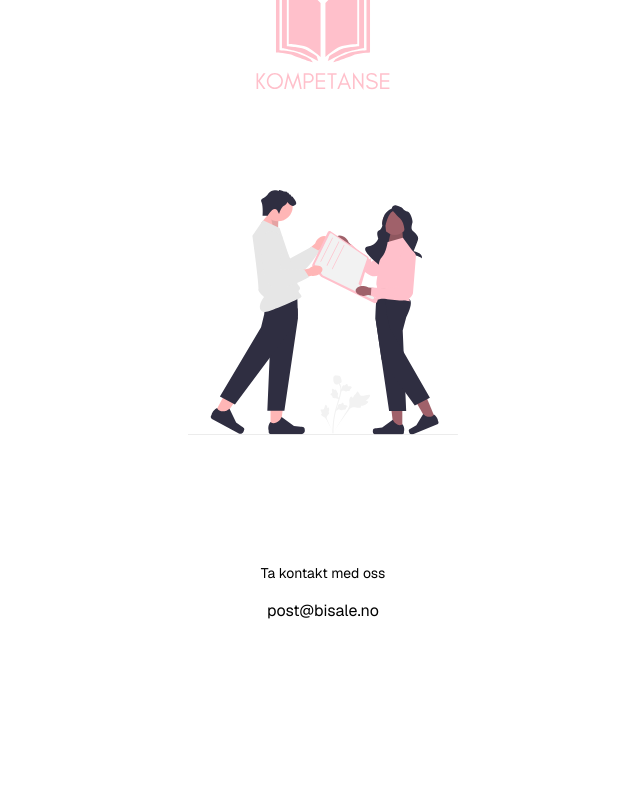
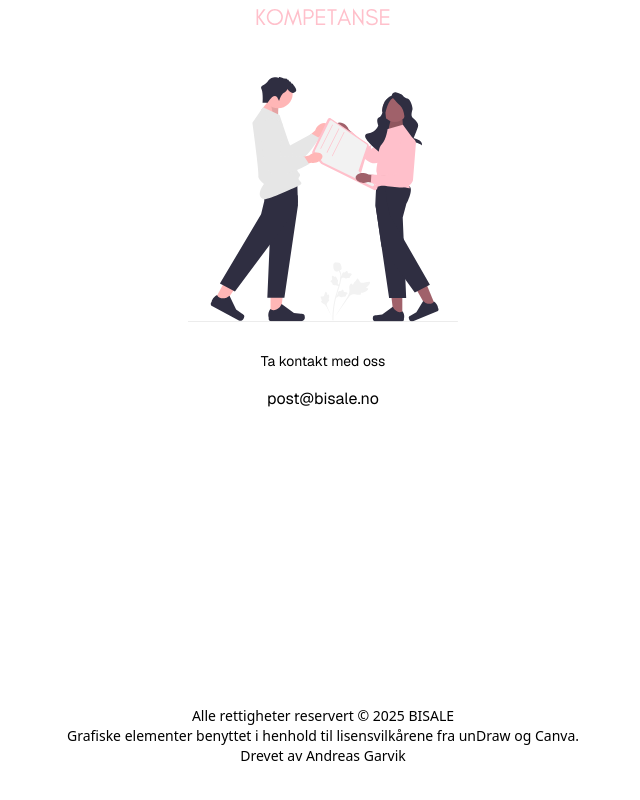
Before and after one commit to andreasgarvik/bisale, a Next.js app: page / in a window 1280 px wide. Shown: the part 208-1008 px from the top of the page, without its empty margins (317-957 px from the left). Before the commit the page ends 895 px from the top, so only its background shows below. Built offline with nearby package versions, Linux system fonts and the light colour scheme.

Commit message:
endret footer

```diff
--- /dev/null
+++ b/src/app/components/Footer.tsx
@@ -0,0 +1,19 @@
+import React from "react";
+
+const Footer: React.FC = () => {
+  return (
+    <footer className="text-center text-sm pb-8 pt-6">
+      <div className="mb-4">
+        <p>Alle rettigheter reservert © 2025 BISALE</p>
+        <p>
+          Grafiske elementer benyttet i henhold til lisensvilkårene fra <a href="https://undraw.co/license">unDraw</a> og <a href="https://www.canva.com/policies/content-license-agreement/">Canva</a>.
+        </p>
+        <p>
+          Drevet av <a href="https://github.com/andreasgarvik">Andreas Garvik</a>
+        </p>
+      </div>
+    </footer>
+  );
+};
+
+export default Footer;
--- a/src/app/delta/page.tsx
+++ b/src/app/delta/page.tsx
@@ -2,8 +2,8 @@ import Image from "next/image";
 
 export default function Courses() {
   return (
-    <main className="flex flex-col items-center justify-center p-16 gap-32 font-[family-name:var(--font-geist-sans)]">
-      <div className="grid md:grid-cols-2 grid-cols-1 gap-8 mt-8">
+    <main className="flex flex-col min-h-screen items-center gap-16 font-[family-name:var(--font-geist-sans)]">
+      <div className="grid md:grid-cols-2 grid-cols-1 gap-8">
         <a href="https://forms.gle/8oNQvKfqAbYicbiN9" className="bg-[#FFC0CB] text-white p-8 rounded-lg shadow hover:shadow-lg transition transform hover:scale-105">
           Assistentkurs
         </a>
@@ -20,7 +20,7 @@ export default function Courses() {
       <div className="flex flex-col items-center">
         <Image
           src="/exams.svg"
-          alt="BISALE logo"
+          alt="unDraw illustration"
           width={180}
           height={32}
           priority
--- a/src/app/globals.css
+++ b/src/app/globals.css
@@ -2,13 +2,10 @@
 @tailwind components;
 @tailwind utilities;
 
-
-:root {
-  --background: #ffc0cb;
-  --foreground: black;
+html,
+body {
+  height: 100%;
+  margin: 0;
+  padding-bottom: 60px;
+  /* Adjust based on footer height */
 }
-
-[data-theme='dark'] {
-  --background: black;
-  --foreground: #ffc0cb;
-}
--- a/src/app/kurs/page.tsx
+++ b/src/app/kurs/page.tsx
@@ -2,16 +2,16 @@ import Image from "next/image";
 
 export default function Courses() {
   return (
-    <main className="flex flex-col items-center justify-center p-16 gap-32 font-[family-name:var(--font-geist-sans)]">
-      <div className="flex flex-col items-center row-start-1">
-        <div className="text-center text-lg pb-4">
+    <main className="flex flex-col min-h-screen items-center justify-center gap-32 font-[family-name:var(--font-geist-sans)]">
+      <div className="flex flex-col items-center">
+        <div className="text-center text-lg">
           Kommer snart!
         </div>
       </div >
-      <div className="flex flex-col items-center row-start-2">
+      <div className="flex flex-col items-center">
         <Image
           src="/books.svg"
-          alt="BISALE logo"
+          alt="unDraw illustration"
           width={180}
           height={32}
           priority
--- a/src/app/layout.tsx
+++ b/src/app/layout.tsx
@@ -2,6 +2,7 @@ import type { Metadata } from "next";
 import { Geist, Geist_Mono } from "next/font/google";
 import { Providers } from "./providers";
 import Header from "./components/NavBar";
+import Footer from "./components/Footer";
 import "./globals.css";
 
 const geistSans = Geist({
@@ -32,6 +33,7 @@ export default function RootLayout({
         <Providers>
           <Header />
           {children}
+          <Footer />
         </Providers>
 
       </body>
--- a/src/app/om-oss/page.tsx
+++ b/src/app/om-oss/page.tsx
@@ -2,21 +2,26 @@ import Image from "next/image";
 
 export default function About() {
   return (
-    <main className="flex flex-col items-center justify-items-center p-16 gap-32 font-[family-name:var(--font-geist-sans)]">
+    <main className="flex flex-col min-h-screen items-center justify-items-center p-16 gap-32 font-[family-name:var(--font-geist-sans)]">
       <div className="flex flex-col items-center row-start-1">
         <div className="text-center text-lg pb-4">
           BISALE tilbyr kurs og kompetanseheving innenfor helse.
+        </div>
+        <div className="mb-4">
         </div>
       </div >
       <div className="flex flex-col items-center row-start-2">
         <Image
           src="/notebook.svg"
-          alt="BISALE logo"
+          alt="unDraw illustration"
           width={180}
           height={32}
           priority
         />
       </div>
+      <div className="text-center text-sm pb-4">
+        Kursinnholdet er opphavsrettsbeskyttet – uautorisert filming, kopiering og distribusjon er ikke tillatt.
+      </div>
     </main>
   );
 }
--- a/src/app/page.tsx
+++ b/src/app/page.tsx
@@ -2,7 +2,7 @@ import Image from "next/image";
 
 export default function Home() {
   return (
-    <main className="flex flex-col items-center justify-center p-16 gap-16 font-[family-name:var(--font-geist-sans)]">
+    <main className="grid min-h-screen pb-64 font-[family-name:var(--font-geist-sans)]">
       <div className="flex flex-col items-center">
         <Image
           src="/bisale_logo.svg"
@@ -15,7 +15,7 @@ export default function Home() {
       <div className="flex flex-col items-center">
         <Image
           src="/sharing-knowledge.svg"
-          alt="BISALE logo"
+          alt="unDraw illustration"
           width={270}
           height={57}
           priority
```
